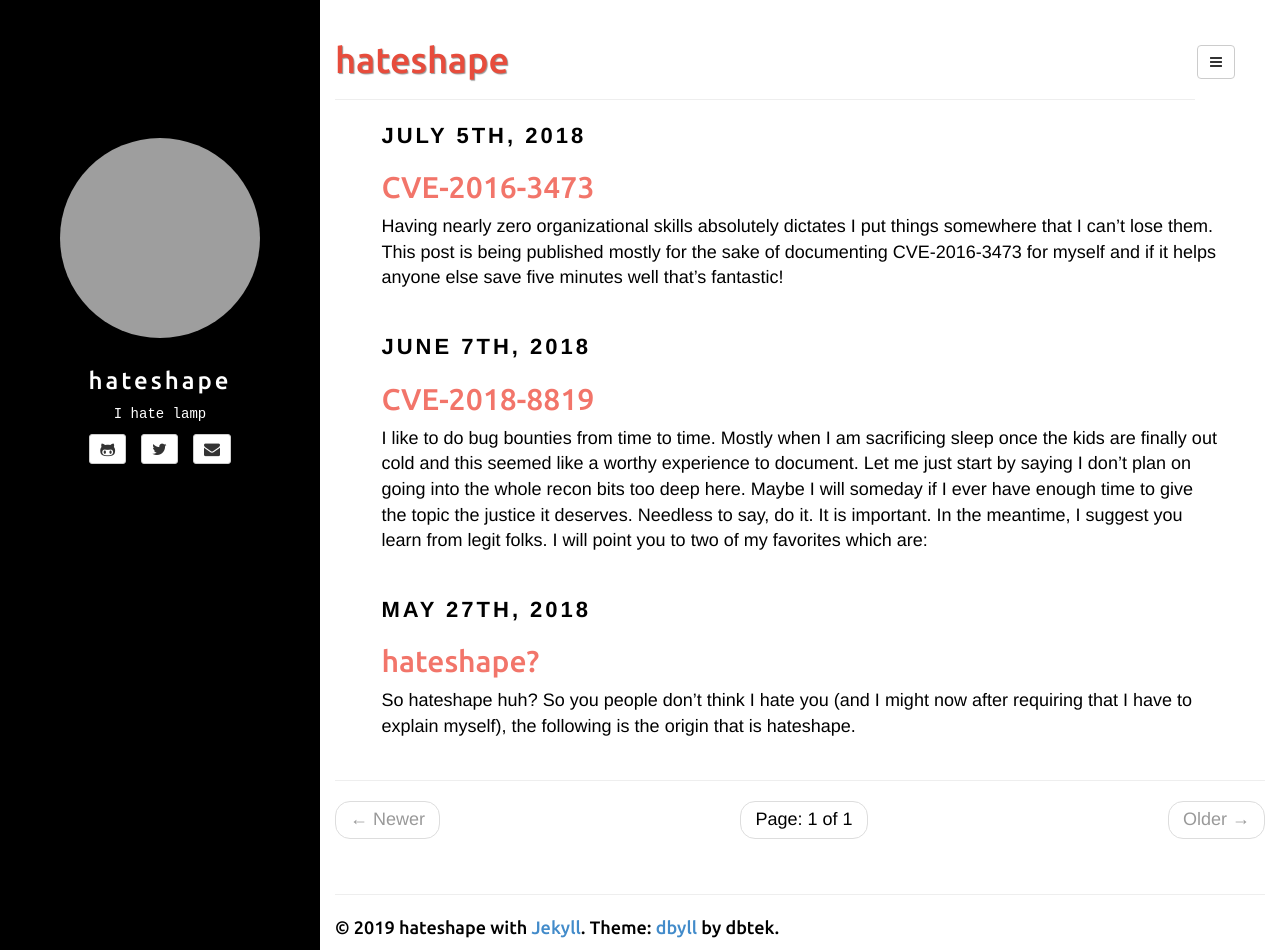
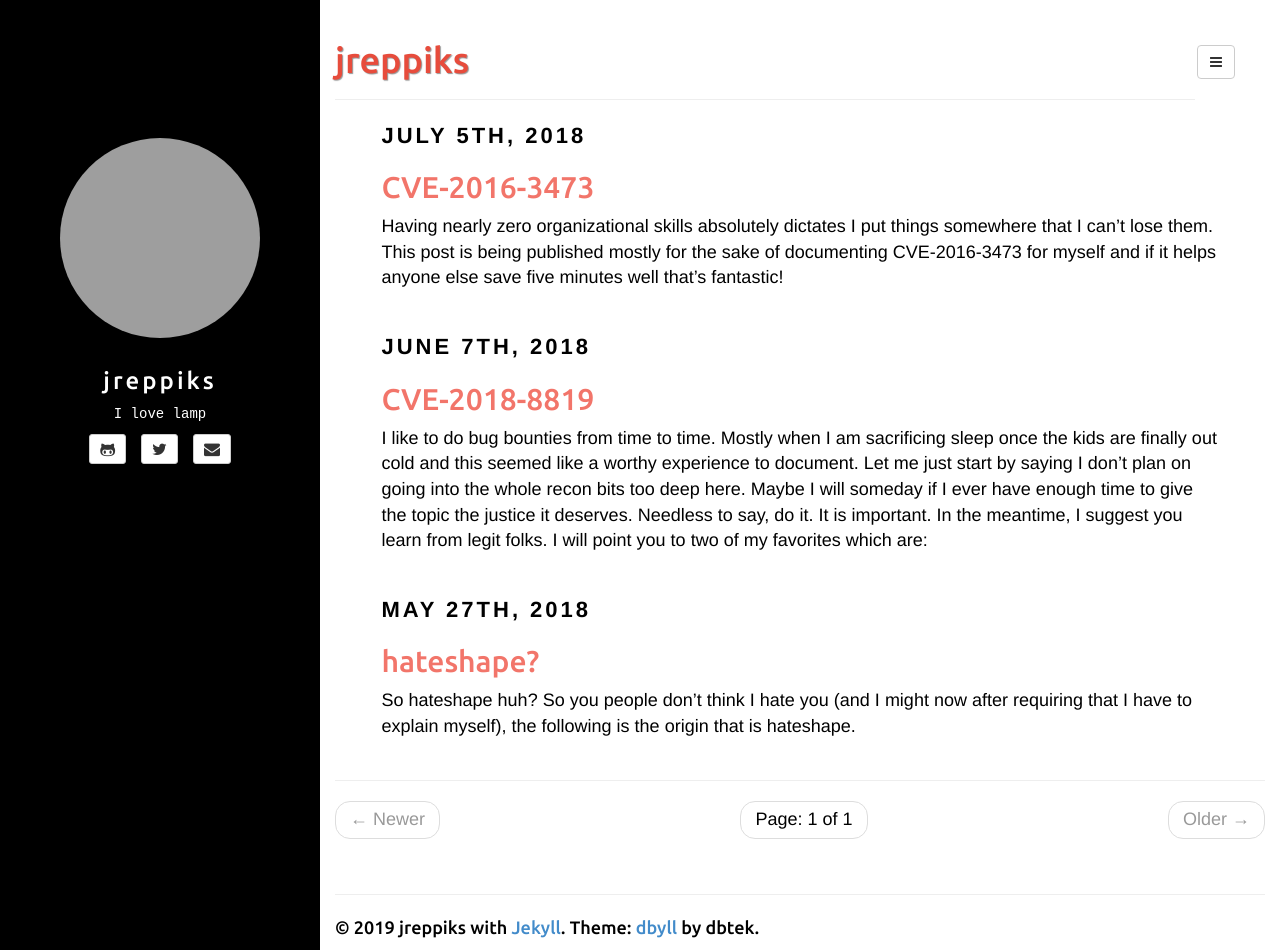
Before and after one commit to jreppiks/jreppiks.github.io, a Jekyll site: the page built from index.html, in a window 1280 px wide and 950 px high. Built offline with Jekyll 4.4.1, drawn with Linux system fonts in a browser that asks for light colours; the list of posts is cut into pages by our own code; grey boxes are pictures that could not be loaded.

Commit message:
Update _config.yml

```diff
--- a/_config.yml
+++ b/_config.yml
@@ -1,5 +1,5 @@
 # visit https://github.com/mojombo/jekyll/wiki/Configuration for more settings
-
+theme: jekyll-theme-midnight
 paginate: 10 # pagination based on number of posts
 paginate_path: "page:num"
 exclude: ["README.md"] # files to exclude
@@ -7,24 +7,24 @@ highlighter: rouge
 markdown: kramdown
 disqus:
 google_analytics:
-title: hateshape
+title: jreppiks
 
 defaults:
   -
     scope:
       path: "" # empty string for all files
     values:
-      title: hateshape
+      title: jreppiks
 
 description:
 author:
-  name: hateshape
-  email: hateshape@gmail.com
-  github: hateshape
-  twitter: hateshaped
+  name: jreppiks
+  email: jreppiks@gmail.com
+  github: jreppiks
+  twitter: jreppiks
   #pinterest:
   #linkedin:
-  bio: I hate lamp
+  bio: I love lamp
   email_md5: 422acc4bdc4f248604160e20ae64f810
 
 rss_path: feed.xml
```
